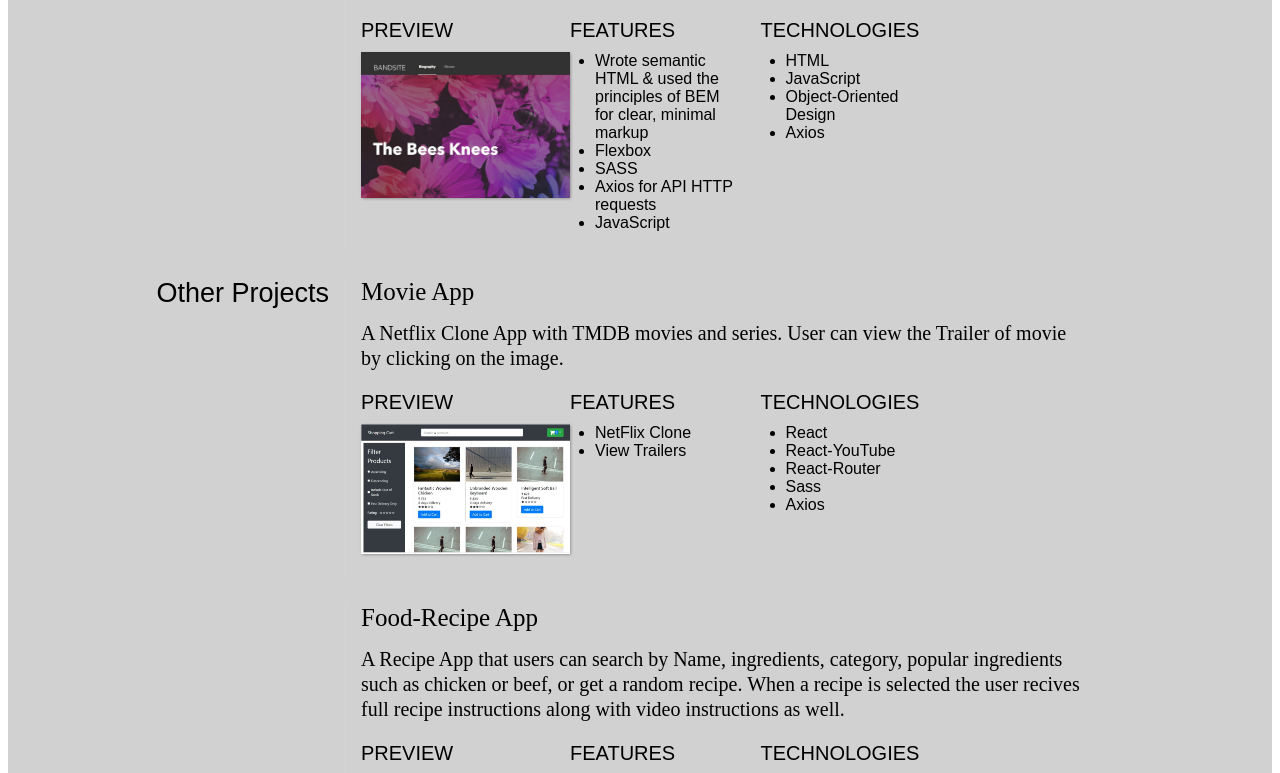
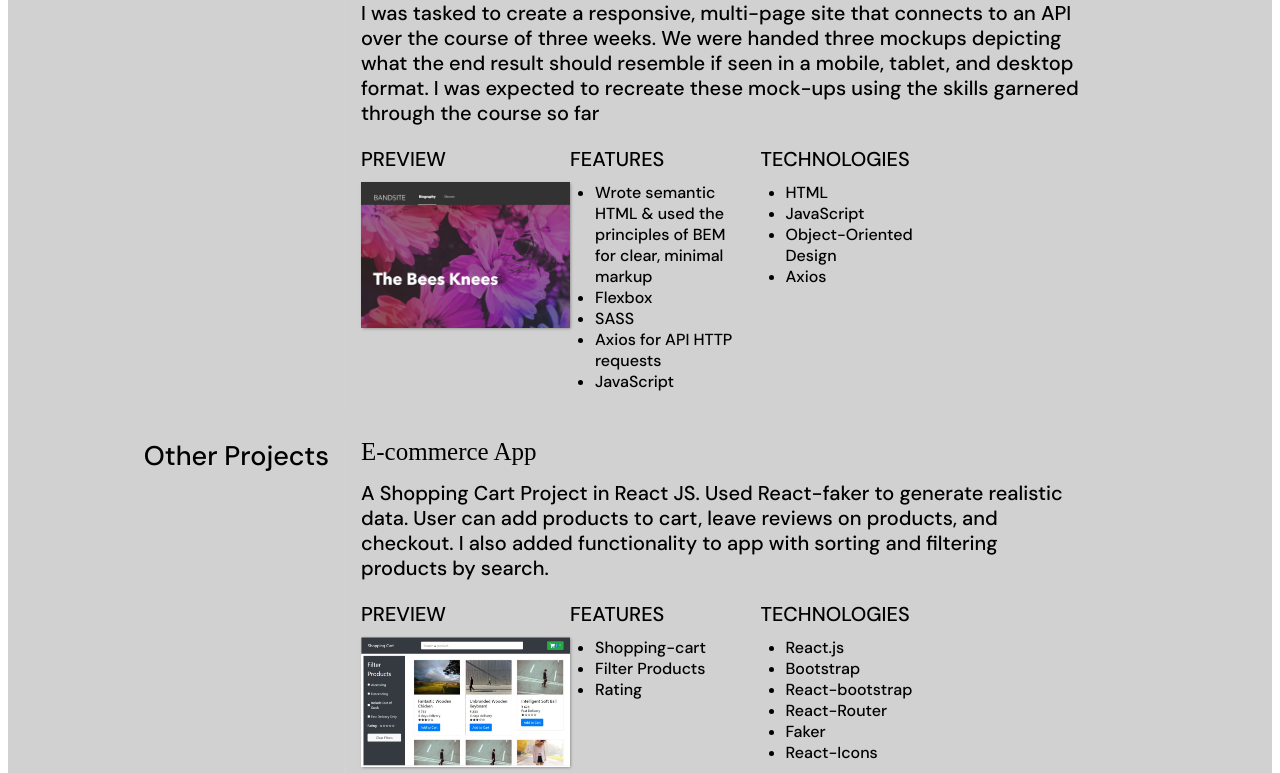
Before and after one commit to bella77-69/webpage, a React (Create React App) app: page /projects in a window 1280 px wide. Shown: the part 3123-3896 px from the top of the page. Built offline with nearby package versions, Linux system fonts and the light colour scheme.

Commit message:
updated data in otherPrj folder

```diff
--- a/src/components/Project/data/otherPrj.js
+++ b/src/components/Project/data/otherPrj.js
@@ -4,17 +4,17 @@ import food from "../../../assets/projects/food.jpg";
 export const othprjData = [
   {
     id: 1,
-    name: "Movie App",
+    name: "E-commerce App",
     github: "https://github.com/bella77-69/movie-app2",
-    desc: "A Netflix Clone App with TMDB movies and series. User can view the Trailer of movie by clicking on the image.",
+    desc: "A Shopping Cart Project in React JS. Used React-faker to generate realistic data. User can add products to cart, leave reviews on products, and checkout. I also added functionality to app with sorting and filtering products by search.",
     demo: {
       image: shop,
       half: true,
       name: "PREVIEW",
     },
     half: false,
-    features: ["NetFlix Clone", "View Trailers"],
-    techs: ["React", "React-YouTube", "React-Router", "Sass", "Axios"],
+    features: ["Shopping-cart", "Filter Products", "Rating"],
+    techs: ["React.js", "Bootstrap", "React-bootstrap", "React-Router", "Faker", "React-Icons"],
   },
   {
     id: 2,
--- a/src/pages/Projects/project.scss
+++ b/src/pages/Projects/project.scss
@@ -1,94 +1,3 @@
-// .project {
-//     display: flex;
-//     -webkit-box-pack: justify;
-//     justify-content: space-between;
-//     font-size: 13px;
-//     color: rgb(106, 115, 125);
-//   }
-
-//   .repo-left-stat {
-//     -webkit-box-flex: 1;
-//     flex-grow: 1;
-//     display: flex;
-//   }
-
-//   .language-color {
-//     width: 10px;
-//     height: 10px;
-//     background-color: blue;
-//     margin-right: 0.25rem;
-//     border-radius: 100%;
-//   }
-
-
-
-//   .project-left{
-//     display: flex;
-//     align-items: center;
-//   }
-
-//   .project-img{
-//     margin-right: 0.5rem;
-//     min-width: 16px;
-//   }
-
-//   .repo-name {
-//     white-space: nowrap;
-//     line-height: 1.1;
-//     text-overflow: ellipsis;
-//     color: rgb(36, 41, 46);
-//     font-family: "Google Sans Regular";
-//     margin-bottom: 0.75rem;
-//     font-size: 25px;
-//     font-weight: 700;
-//     letter-spacing: -0.5px;
-//     overflow: hidden;
-//     margin: 0px;
-//   }
-
-//   .repo-star-svg {
-//     margin-right: 0.3rem;
-//   }
-
-//   .repo-description {
-//     word-wrap: break-word;
-//     text-align: left;
-//     display: -webkit-box;
-//     font-family: "Google Sans Regular";
-//     -webkit-line-clamp: 4;
-//     -webkit-box-orient: vertical;
-//   }
-
-//   .repo-details {
-//     display: flex;
-//     flex-direction: row;
-//   }
-
-//   .repo-creation-date {
-//     margin: 0;
-//     font-family: "Google Sans Regular";
-//     font-weight: 400;
-//     margin-left: 0px;
-//     margin-right: auto;
-//   }
-
-//   @media (max-width: 768px) {
-//     .repo-name {
-//       font-size: 16px;
-//     }
-
-//     .repo-description {
-//       font-size: 14px;
-//     }
-
-//     .repo-details {
-//       flex-direction: column;
-//     }
-
-//     .repo-creation-date {
-//       font-size: 14px;
-//     }
-//   }
 @import "../../styles/mixins";
 .project {
     display: flex;
@@ -96,7 +5,7 @@
     align-items: center;
     height: fit-content;
     background-color: $light;
-
+    font-family: $fontfamily;
     &-container {
         margin-top: 60px;
         display: flex;
@@ -146,7 +55,6 @@
     position: -webkit-sticky;
     position: sticky;
     top: 60px;
-    font-family: 'Julius Sans One', sans-serif;
     font-size: 30px;
     width: 210px;
     height: fit-content;
@@ -169,14 +77,12 @@
 }
 
 .prjDesc {
-    font-family: 'Quattrocento', serif;
     text-align: left;
     font-size: 20px;
     line-height: 25px;
 }
 
 .subtitle {
-    font-family: 'Julius Sans One', sans-serif;
     text-align: left;
     font-size: 20px;
     margin: 20px 0px 10px 0px;
@@ -215,7 +121,6 @@
     padding-left: 25px;
     padding-right: 20px;
     text-align: left;
-    font-family: 'Quicksand', sans-serif;
 
 }
 
@@ -232,7 +137,6 @@
     color: rgb(96, 96, 96);
 }
 
-/* style={{display: "flex", flexDirection: "row", width: "700px"}} */
 
 .subpoints {
     display: flex;
@@ -241,14 +145,13 @@
 }
 
 .demofullimg {
-    /* tyle={{objectFit: "contain", width: "600px"}} */
     object-fit: contain;
     width: 600px;
 }
 
 @media screen and (max-width: 1280px) {
     .prjDesc {
-        font-family: 'Quattrocento', serif;
+        font-family: $fontfamily;
         text-align: left;
         font-size: 20px;
         line-height: 25px;
@@ -259,11 +162,11 @@
         position: -webkit-sticky;
         position: sticky;
         top: 60px;
-        font-family: 'Julius Sans One', sans-serif;
         font-size: 27px;
         width: 210px;
         height: fit-content;
         text-align: end;
+        font-family: $fontfamily;
     }
 
 }
@@ -277,6 +180,7 @@
         display: flex;
         flex-direction: column;
         align-self: center;
+        font-family: $fontfamily;
     }
 
     .colDivider {
@@ -289,8 +193,8 @@
     .subNav {
         position: -webkit-sticky;
         position: sticky;
+        font-family: $fontfamily;
         top: 60px;
-        font-family: 'Julius Sans One', sans-serif;
         font-size: 23px;
         width: 170px;
         height: fit-content;
@@ -313,14 +217,14 @@
     }
 
     .prjDesc {
-        font-family: 'Quattrocento', serif;
+        font-family: $fontfamily;
         text-align: left;
         font-size: 16px;
         line-height: 18px;
     }
 
     .subtitle {
-        font-family: 'Julius Sans One', sans-serif;
+
         text-align: left;
         font-size: 16px;
         margin: 20px 0px 5px 0px;
@@ -343,7 +247,6 @@
     .prjDemo.mobileDemo {
         object-fit: contain;
         width: 120px;
-        /* margin-left: 25px; */
         box-shadow: .8px .9px 3px grey;
     }
 
@@ -359,7 +262,6 @@
         padding-right: 20px;
         text-align: left;
         font-size: 15px;
-        font-family: 'Quicksand', sans-serif;
 
     }
 
@@ -411,7 +313,6 @@
     .prjDemo.mobileDemo {
         object-fit: contain;
         width: 100px;
-        /* margin-left: 25px; */
         box-shadow: .8px .9px 3px grey;
     }
 
@@ -451,7 +352,6 @@
     .prjDemo.mobileDemo {
         object-fit: contain;
         width: 200px;
-        /* margin-left: 25px; */
         box-shadow: .8px .9px 3px grey;
     }
 
```
Also changed, not shown: src/components/Project/ProjectCard.js (deleted, +0 -22 lines), src/components/Project/projectcard.scss (deleted, +0 -13 lines), src/pages/Projects/Project.js (+0 -97 lines).
